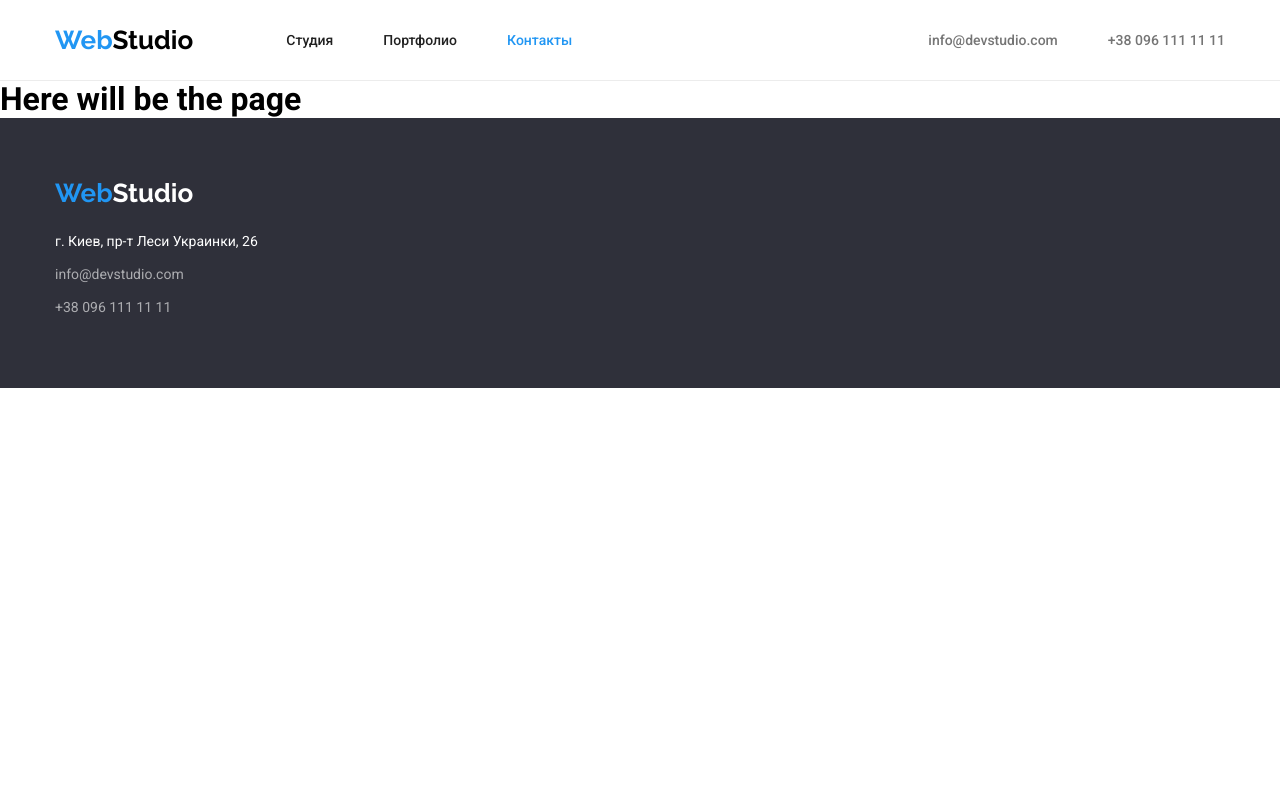
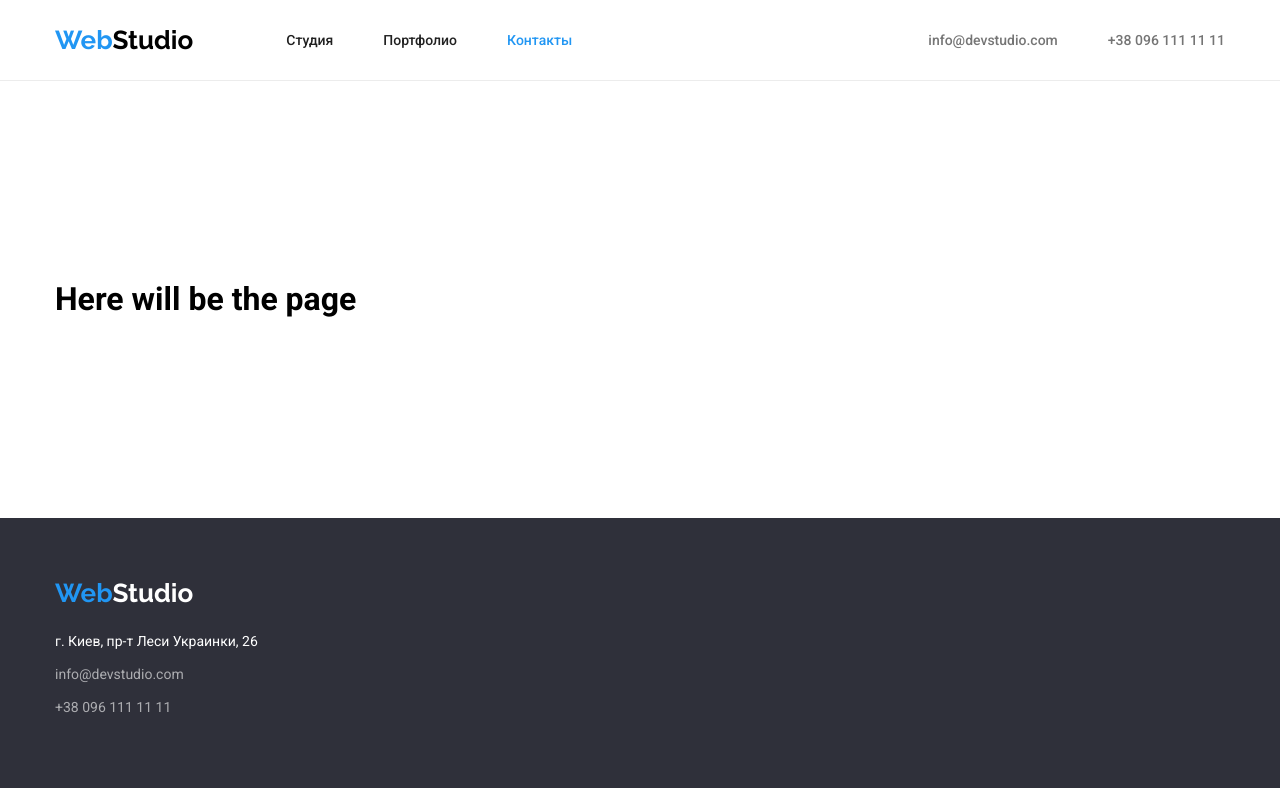
Before and after one commit to Sabinka1207/goit-markup-hw-03, a plain HTML site: page pages/contacts.html in a window 1280 px wide. Drawn offline with nearby package versions, Linux system fonts and the light colour scheme.

Commit message:
not success

```diff
--- a/css/contacts.css
+++ b/css/contacts.css
@@ -0,0 +1,4 @@
+h1 {
+    padding-top: 200px;
+    padding-bottom: 200px;
+}
--- a/pages/contacts.html
+++ b/pages/contacts.html
@@ -43,7 +43,7 @@
     </header>
 
     <main>
-        <h1> Here will be the page</h1>
+        <h1 class="container"> Here will be the page</h1>
     </main>
         <!--Footer section-->
     <footer>
```
Also changed, not shown: pages/portfolio.html (line endings or trailing spaces).
